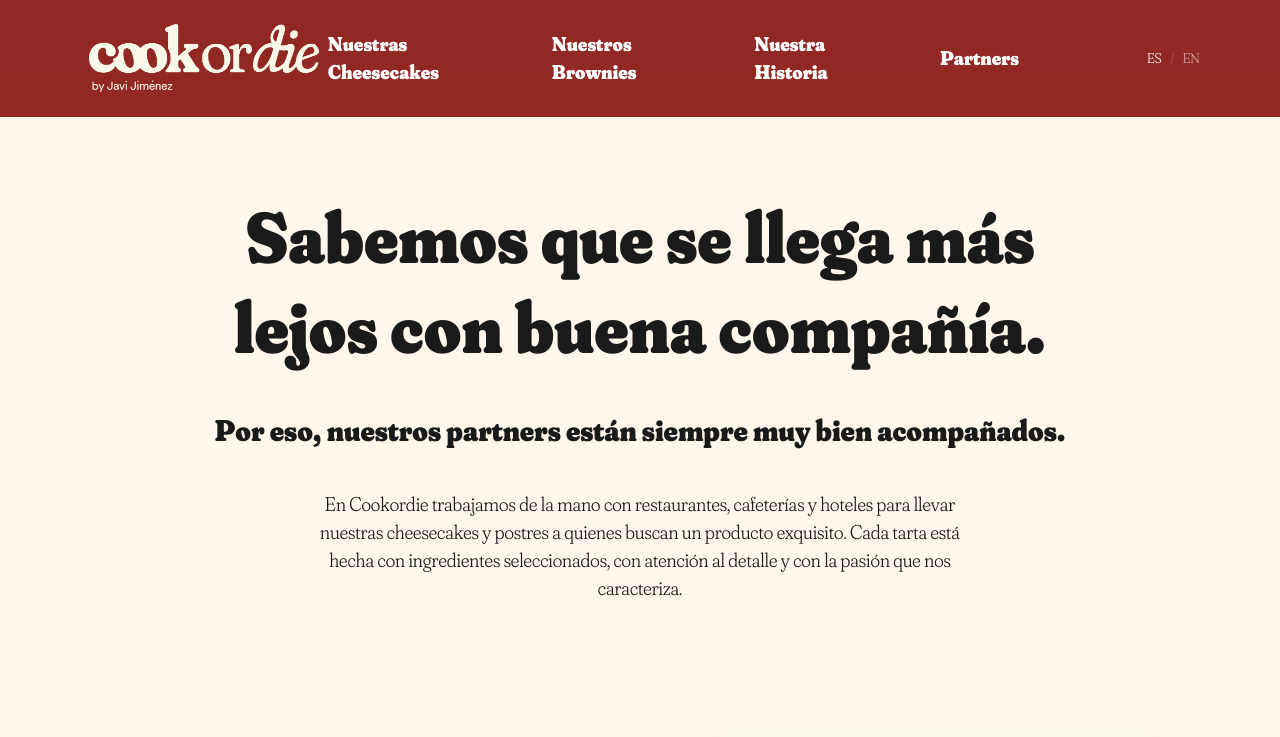
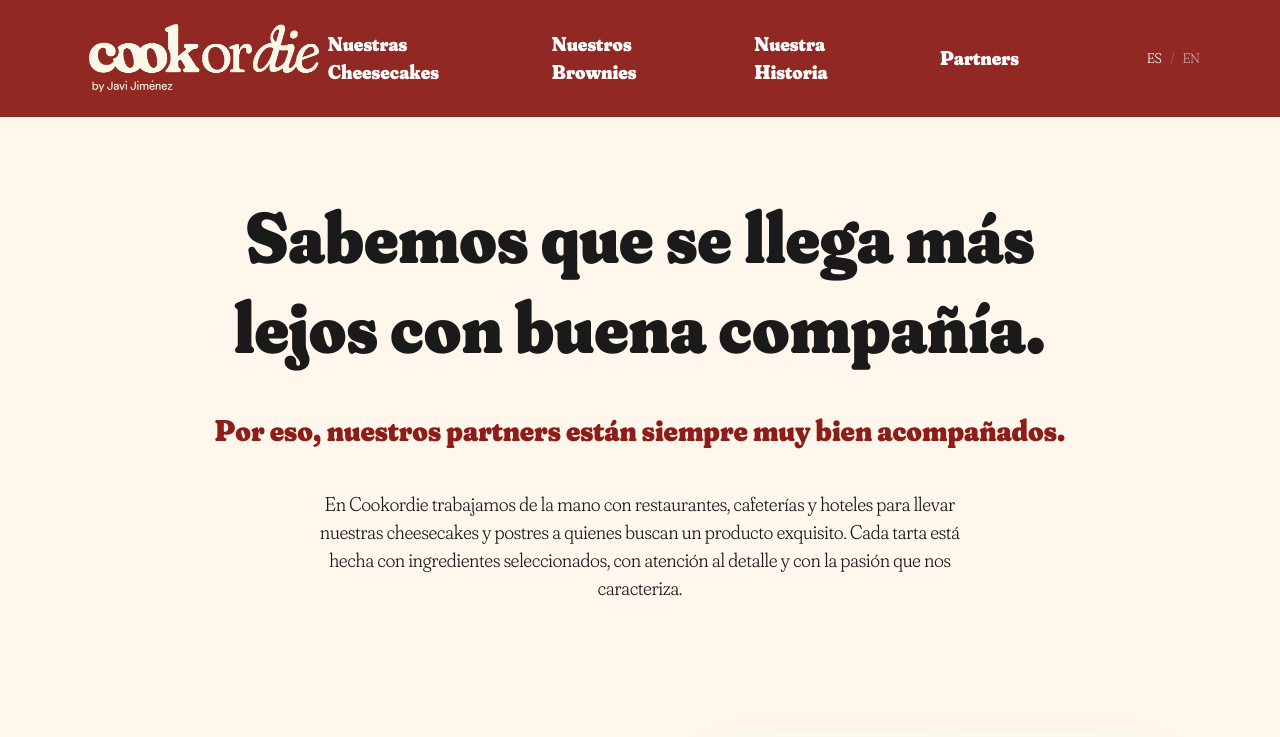
Before and after one commit to JaimeAJ09/cookordie, a Next.js app: page /hosteleria in a window 1280 px wide. Shown: the top 737 px of the page. Built offline with nearby package versions, Linux system fonts and the light colour scheme.

Commit message:
color text partners

```diff
--- a/app/hosteleria/page.tsx
+++ b/app/hosteleria/page.tsx
@@ -184,7 +184,7 @@ export default function Hosteleria() {
         <h1 className="text-5xl md:text-7xl leading-tight max-w-4xl mb-10 mx-auto">
           {copy[lang].heroTitle}
         </h1>
-        <h2 className="text-2xl md:text-3xl leading-tight max-w-4xl mb-10 mx-auto">
+        <h2 className="text-[#8C1D18] text-2xl md:text-3xl leading-tight max-w-4xl mb-10 mx-auto">
           {copy[lang].heroSubtitle}
         </h2>
         <p className="text-lg md:text-xl max-w-2xl mx-auto">
```
